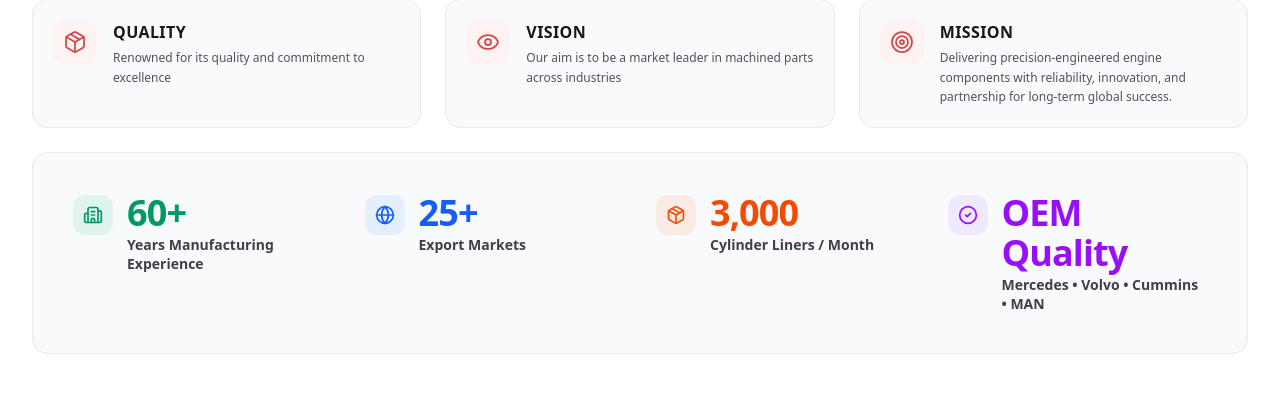
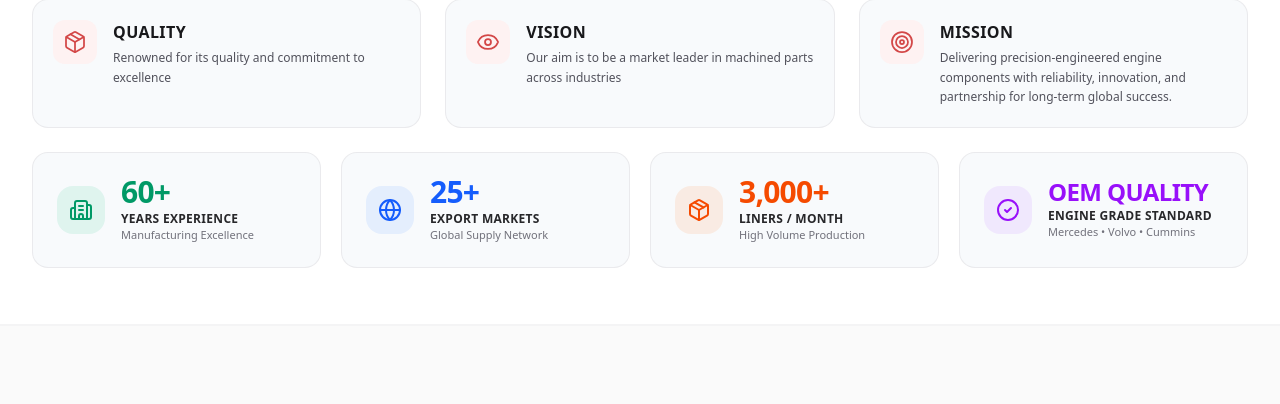
Before and after one commit to TECHHimanshu1/engine, a React (Vite) app: page / in a window 1280 px wide. Shown: the part 950-1354 px from the top of the page. Built offline with nearby package versions, Linux system fonts and the light colour scheme.

Commit message:
Redesign performance highlights banner into 4 balanced cards matching upper section grid

```diff
--- a/src/pages/Home.tsx
+++ b/src/pages/Home.tsx
@@ -132,71 +132,81 @@ export function Home() {
             ))}
           </div>
 
-          {/* Bottom Card: Key Performance Stats */}
-          <div className="bg-[#F8FAFC] rounded-2xl p-6 sm:p-8 md:p-10 border border-zinc-200/70">
-            <div className="grid grid-cols-1 sm:grid-cols-2 lg:grid-cols-4 gap-6 md:gap-8">
+          {/* Key Performance Highlights Grid */}
+          <div className="grid grid-cols-1 sm:grid-cols-2 lg:grid-cols-4 gap-5">
 
             {/* Stat 1: 60+ Years */}
-              <div className="flex items-start space-x-3.5">
-                <div className="p-2.5 bg-emerald-500/10 text-emerald-600 rounded-xl shrink-0 mt-0.5">
-                  <Building2 className="w-5 h-5 stroke-[2]" />
+            <div className="bg-[#F8FAFC] rounded-2xl p-6 border border-zinc-200/70 hover:border-red-200 transition-colors flex items-center space-x-4">
+              <div className="p-3 bg-emerald-500/10 text-emerald-600 rounded-2xl shrink-0">
+                <Building2 className="w-6 h-6 stroke-[2]" />
               </div>
               <div>
-                  <div className="text-2xl sm:text-3xl md:text-4xl font-extrabold text-emerald-600 tracking-tight mb-0.5">
+                <div className="text-3xl font-black text-emerald-600 tracking-tight leading-none mb-1">
                   60+
                 </div>
-                  <div className="text-zinc-700 text-xs md:text-sm font-semibold leading-snug">
-                    Years Manufacturing Experience
+                <div className="text-zinc-800 text-xs font-extrabold uppercase tracking-wide">
+                  Years Experience
+                </div>
+                <div className="text-zinc-500 text-[11px] font-medium">
+                  Manufacturing Excellence
                 </div>
               </div>
             </div>
 
             {/* Stat 2: 25+ Export Markets */}
-              <div className="flex items-start space-x-3.5">
-                <div className="p-2.5 bg-blue-500/10 text-blue-600 rounded-xl shrink-0 mt-0.5">
-                  <Globe className="w-5 h-5 stroke-[2]" />
+            <div className="bg-[#F8FAFC] rounded-2xl p-6 border border-zinc-200/70 hover:border-red-200 transition-colors flex items-center space-x-4">
+              <div className="p-3 bg-blue-500/10 text-blue-600 rounded-2xl shrink-0">
+                <Globe className="w-6 h-6 stroke-[2]" />
               </div>
               <div>
-                  <div className="text-2xl sm:text-3xl md:text-4xl font-extrabold text-blue-600 tracking-tight mb-0.5">
+                <div className="text-3xl font-black text-blue-600 tracking-tight leading-none mb-1">
                   25+
                 </div>
-                  <div className="text-zinc-700 text-xs md:text-sm font-semibold leading-snug">
+                <div className="text-zinc-800 text-xs font-extrabold uppercase tracking-wide">
                   Export Markets
+                </div>
+                <div className="text-zinc-500 text-[11px] font-medium">
+                  Global Supply Network
                 </div>
               </div>
             </div>
 
-              {/* Stat 3: 3,000 Cylinder Liners / Month */}
-              <div className="flex items-start space-x-3.5">
-                <div className="p-2.5 bg-orange-500/10 text-orange-600 rounded-xl shrink-0 mt-0.5">
-                  <Package className="w-5 h-5 stroke-[2]" />
+            {/* Stat 3: 3,000+ Monthly Capacity */}
+            <div className="bg-[#F8FAFC] rounded-2xl p-6 border border-zinc-200/70 hover:border-red-200 transition-colors flex items-center space-x-4">
+              <div className="p-3 bg-orange-500/10 text-orange-600 rounded-2xl shrink-0">
+                <Package className="w-6 h-6 stroke-[2]" />
               </div>
               <div>
-                  <div className="text-2xl sm:text-3xl md:text-4xl font-extrabold text-orange-600 tracking-tight mb-0.5">
-                    3,000
+                <div className="text-3xl font-black text-orange-600 tracking-tight leading-none mb-1">
+                  3,000+
                 </div>
-                  <div className="text-zinc-700 text-xs md:text-sm font-semibold leading-snug">
-                    Cylinder Liners / Month
+                <div className="text-zinc-800 text-xs font-extrabold uppercase tracking-wide">
+                  Liners / Month
+                </div>
+                <div className="text-zinc-500 text-[11px] font-medium">
+                  High Volume Production
                 </div>
               </div>
             </div>
 
             {/* Stat 4: OEM Quality */}
-              <div className="flex items-start space-x-3.5">
-                <div className="p-2.5 bg-purple-500/10 text-purple-600 rounded-xl shrink-0 mt-0.5">
-                  <CheckCircle2 className="w-5 h-5 stroke-[2]" />
+            <div className="bg-[#F8FAFC] rounded-2xl p-6 border border-zinc-200/70 hover:border-red-200 transition-colors flex items-center space-x-4">
+              <div className="p-3 bg-purple-500/10 text-purple-600 rounded-2xl shrink-0">
+                <CheckCircle2 className="w-6 h-6 stroke-[2]" />
               </div>
               <div>
-                  <div className="text-2xl sm:text-3xl md:text-4xl font-extrabold text-purple-600 tracking-tight mb-0.5">
+                <div className="text-2xl font-black text-purple-600 tracking-tight leading-none mb-1 uppercase">
                   OEM Quality
                 </div>
-                  <div className="text-zinc-700 text-xs md:text-sm font-semibold leading-snug">
-                    Mercedes • Volvo • Cummins • MAN
+                <div className="text-zinc-800 text-xs font-extrabold uppercase tracking-wide">
+                  Engine Grade Standard
+                </div>
+                <div className="text-zinc-500 text-[11px] font-medium">
+                  Mercedes • Volvo • Cummins
                 </div>
               </div>
             </div>
 
-            </div>
           </div>
 
         </div>
```
Lines whose indentation alone changed are shown as unchanged.
